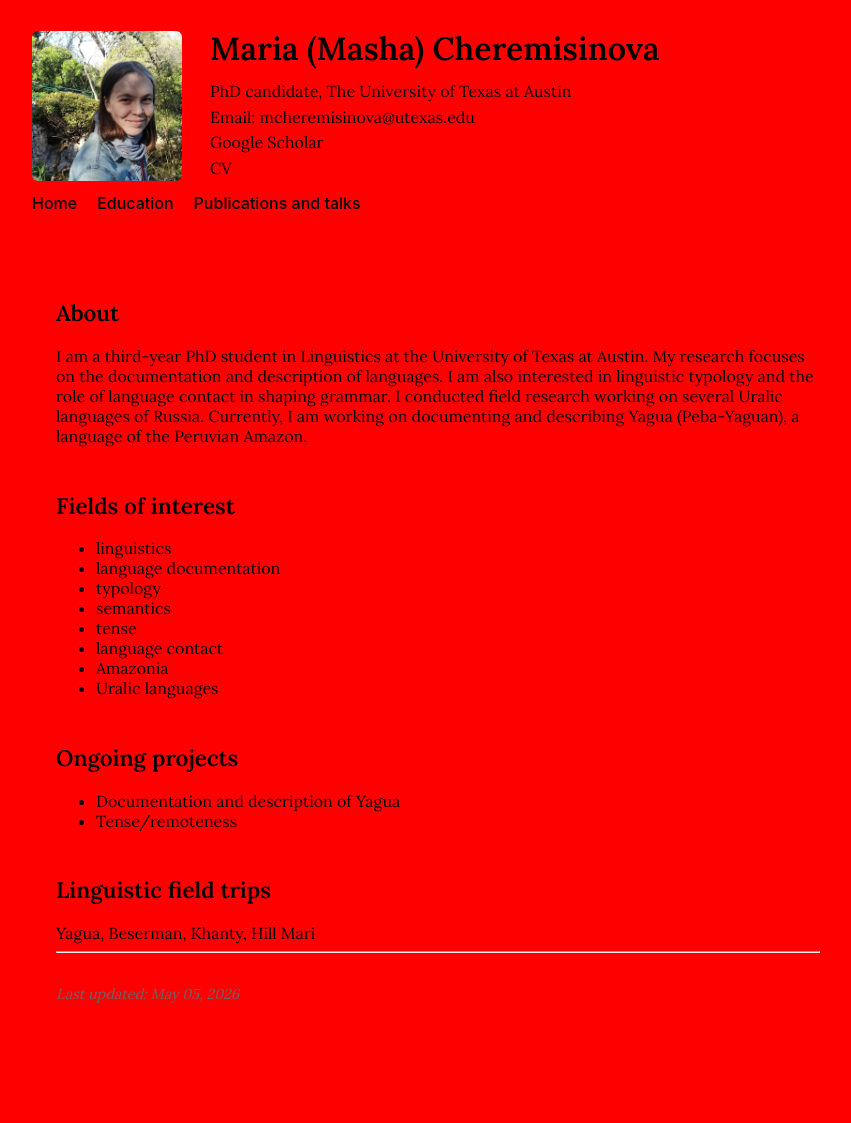
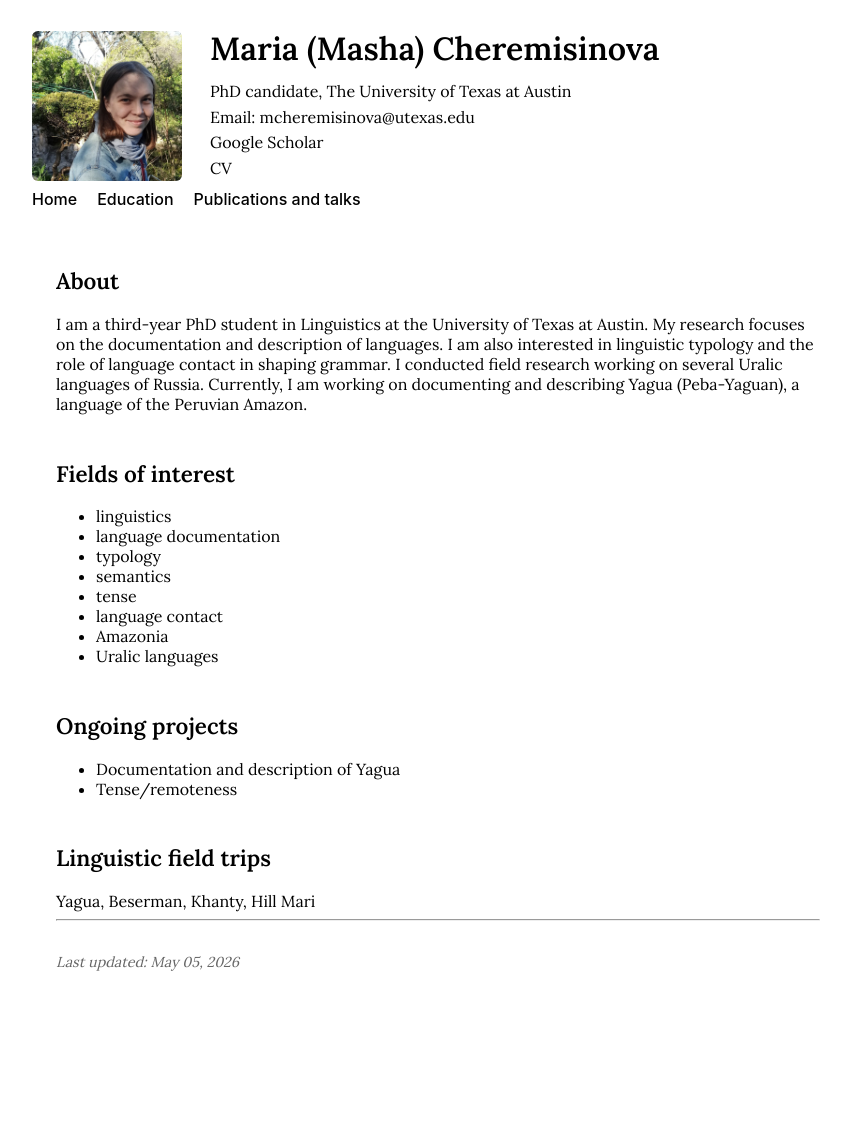
Before and after one commit to mashache/mashache.github.io, a Jekyll site: the page built from index.md, in a window 1280 px wide. Shown: the whole page, without its empty margins (202-1053 px from the left). Built offline with Jekyll 4.4.1, drawn with Linux system fonts in a browser that asks for light colours; after the commit the page ends 1091 px from its top, so only the background shows below that.

Commit message:
Update custom.css

```diff
--- a/assets/custom.css
+++ b/assets/custom.css
@@ -107,6 +107,18 @@ footer {
   text-align: left;
 }
 
-body {
-  background: red !important;
+.site-header {
+  padding-bottom: 4px !important;
 }
+
+.profile-block {
+  margin-bottom: 6px !important;
+}
+
+.site-menu {
+  margin-bottom: 0 !important;
+}
+
+main {
+  padding-top: 4px !important;
+}
```
